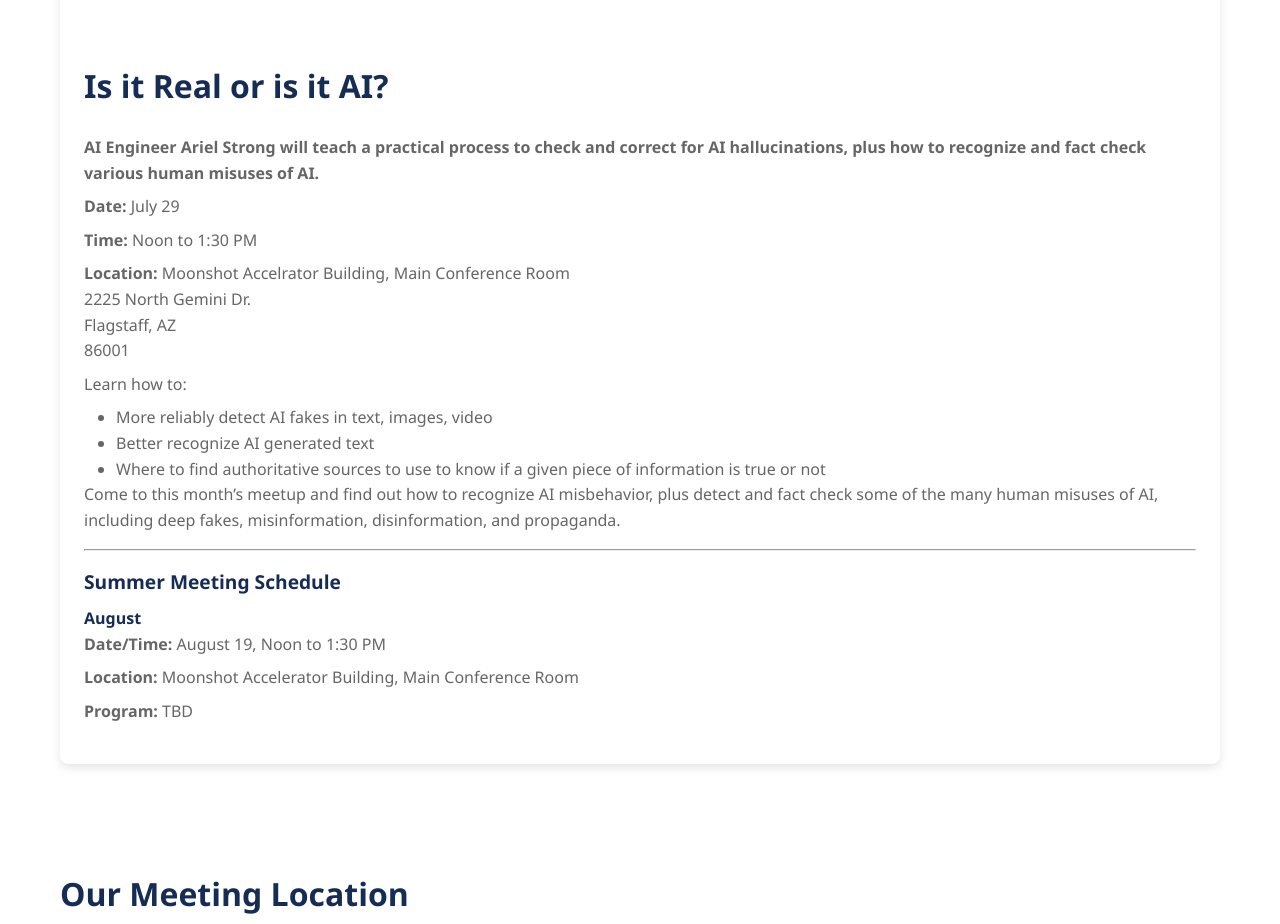
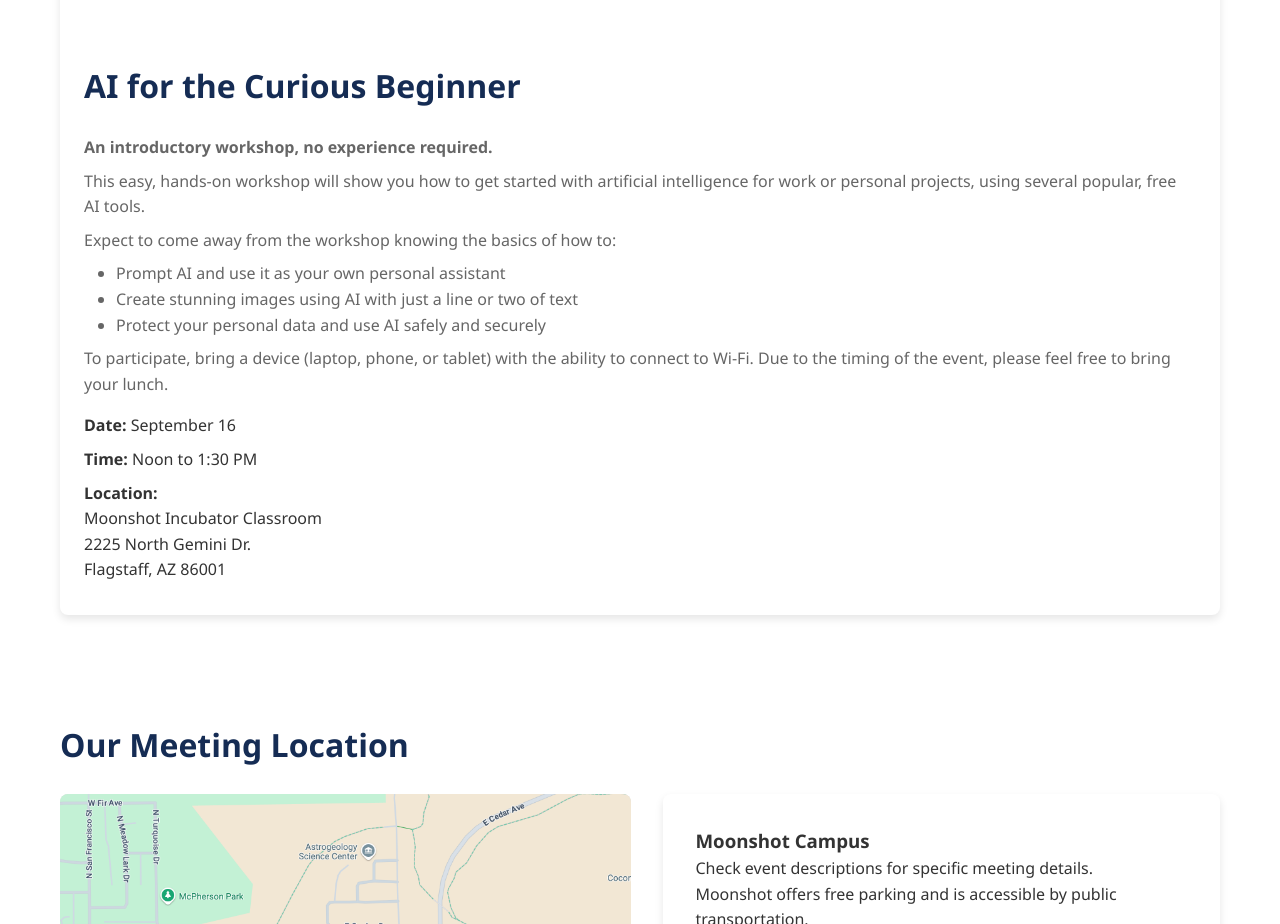
Before and after one commit to FireflightPro/NAAI-site, a website: page index.html in a window 1280 px wide. Shown: the part 1720-2644 px from the top of the page. Drawn offline with Linux system fonts and the light colour scheme.

Commit message:
event changes

```diff
--- a/index.html
+++ b/index.html
@@ -44,37 +44,37 @@
               </div>
               <div class="card-content">
                 <div class="event-details">
-                  <h2>Is it Real or is it AI?</h2>
-                  <p><strong>AI Engineer Ariel Strong will teach a practical process to check and correct for AI hallucinations, plus how to recognize and fact check various human misuses of AI.</strong></p>
-                  <p><strong>Date:</strong> July 29</p>
-                  <p><strong>Time:</strong> Noon to 1:30 PM</p>
-                  <p><strong>Location:</strong> Moonshot Accelrator Building, Main Conference Room<br />
-                    2225 North Gemini Dr.<br />
-                    Flagstaff, AZ<br />
-                    86001
+                  <h2>AI for the Curious Beginner</h2>
+                  <p><strong>An introductory workshop, no experience required.</strong></p>
+                  <p>
+                    This easy, hands-on workshop will show you how to get started with artificial intelligence for work or personal projects, using several popular, free AI tools.
                   </p>
-
-                  <p>Learn how to:</p>
+                  <p>
+                    Expect to come away from the workshop knowing the basics of how to:
                     <div class="indent">
                       <ul>
-                      <li>More reliably detect AI fakes in text, images, video</li>
-                      <li>Better recognize AI generated text</li>
-                      <li>Where to find authoritative sources to use to know if a given piece of information is true or not</li>
+                        <li>Prompt AI and use it as your own personal assistant</li>
+                        <li>Create stunning images using AI with just a line or two of text</li>
+                        <li>Protect your personal data and  use AI safely and securely</li>
                       </ul>
                     </div>
-
+                  </p>
                   <p>
-                    Come to this month’s meetup and find out how to recognize AI misbehavior, plus detect and fact check some of the many human misuses of AI, including deep fakes, misinformation, disinformation, and propaganda.
+                    To participate, bring a device (laptop, phone, or tablet) with the ability to connect to Wi-Fi. Due to the timing of the event, please feel free to bring your lunch.
                   </p>
                 </div>
-                <hr>
-                <div class="event-details">
-                  <h3>Summer Meeting Schedule</h3>
-                  <h4>August</h4>
-                  <p><strong>Date/Time:</strong> August 19, Noon to 1:30 PM</p>
-                  <p><strong>Location:</strong> Moonshot Accelerator Building, Main Conference Room</p>
-                  <p><strong>Program:</strong> TBD</p>
-                </div>
+
+                <div>
+                  <p><strong>Date:</strong> September 16</p>
+                  <p><strong>Time:</strong> Noon to 1:30 PM</p>
+                  <p><strong>Location:</strong><br />
+                    Moonshot Incubator Classroom<br />
+                    2225 North Gemini Dr.<br />
+                    Flagstaff, AZ 86001
+                    <!-- Accelerator Building, Main Conference Room<br />
+                    2201 North Gemini Dr.<br />
+                    Flagstaff, AZ 86001-->
+                  </p>
 
                   <!-- <a href="#" class="btn">Register</a> -->
                   <!-- </div>
```
Lines whose indentation alone changed are shown as unchanged.
